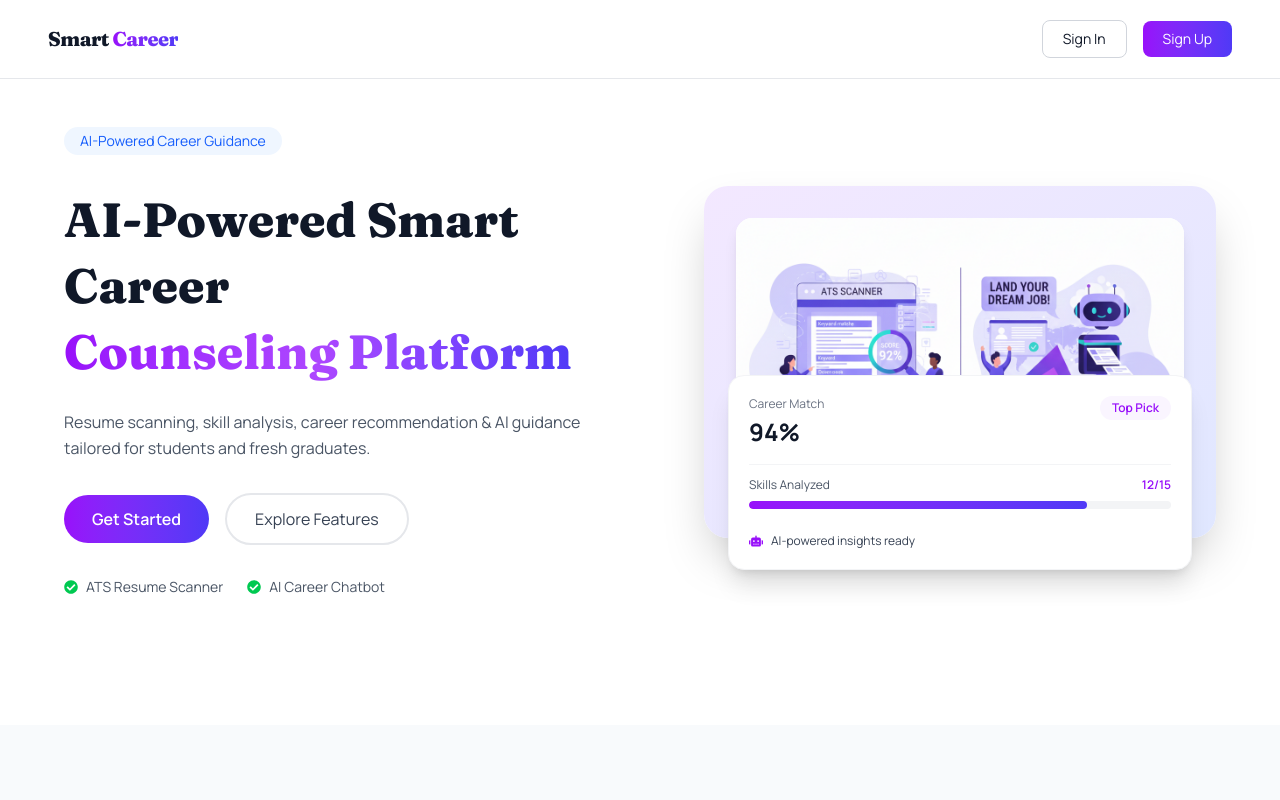
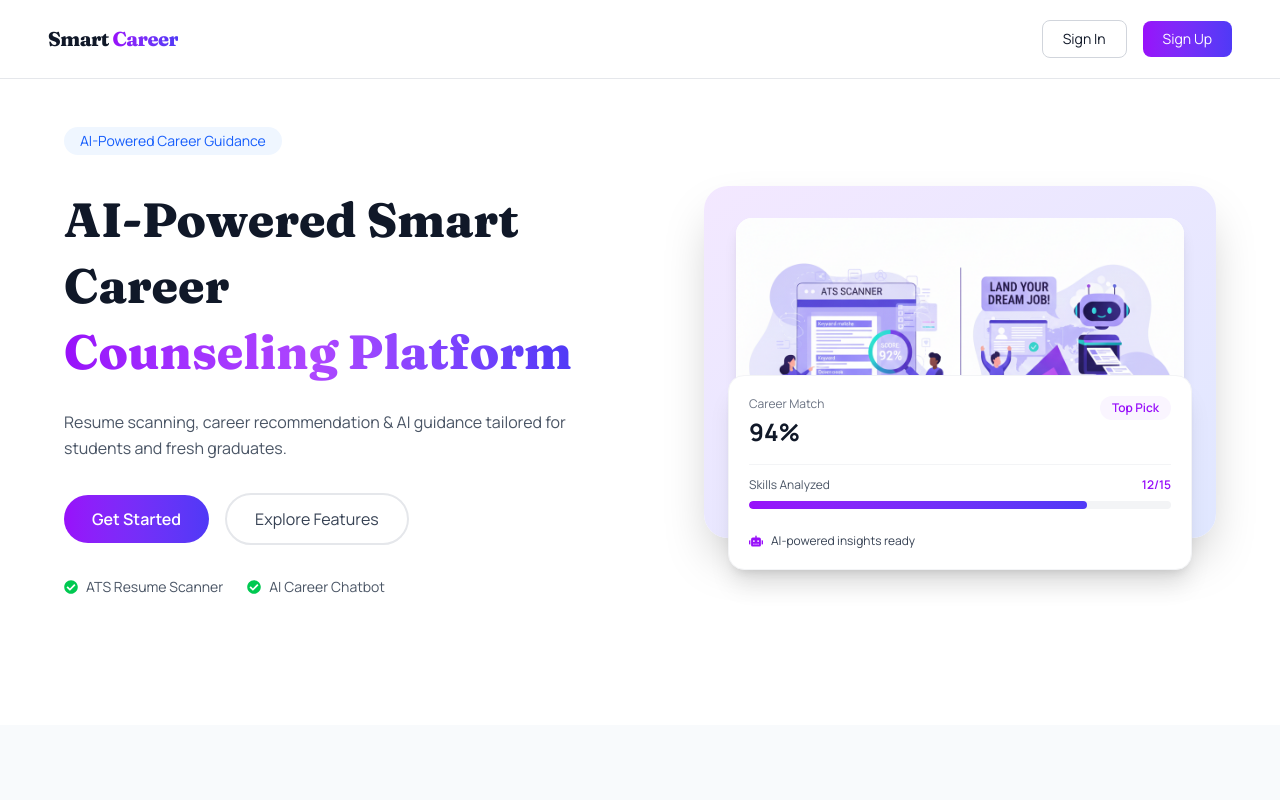
Before and after one commit to Debina2061/Smart-Career-Counseling, a React (Vite) app in the folder frontend/: page / in a window 1280 px wide. Shown: the top 800 px of the page. Built offline with nearby package versions, Linux system fonts and the light colour scheme.

Commit message:
feat: update LandingPage description for clarity and conciseness

```diff
--- a/frontend/src/pages/LandingPage.jsx
+++ b/frontend/src/pages/LandingPage.jsx
@@ -30,7 +30,7 @@ function LandingPage() {
               </h1>
 
               <p className="text-gray-600 max-w-xl mx-auto lg:mx-0 mb-8 text-sm md:text-base leading-relaxed">
-                Resume scanning, skill analysis, career recommendation & AI guidance tailored for students and fresh graduates.
+                Resume scanning, career recommendation & AI guidance tailored for students and fresh graduates.
               </p>
 
               <div className="flex flex-col sm:flex-row items-center gap-4 justify-center lg:justify-start mb-8">
```
